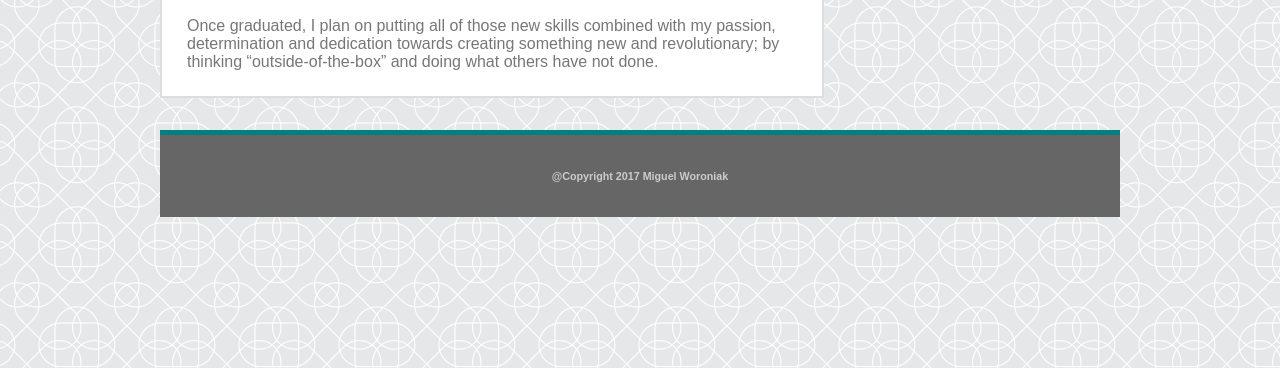
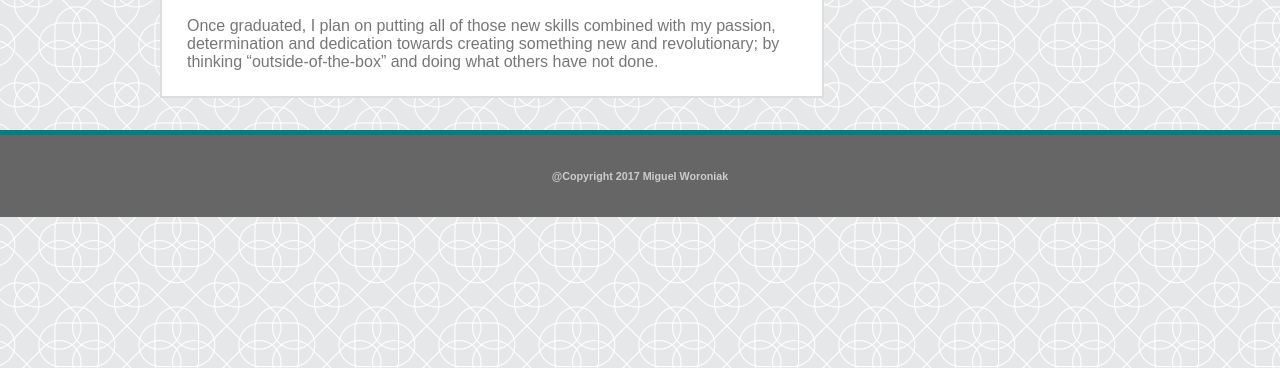
Before and after one commit to miguelaw/Basic-Portfolio, a plain HTML site: page index.html in a window 1280 px wide. Shown: the part 432-800 px from the top of the page. Drawn offline with Linux system fonts and the light colour scheme.

Commit message:
Update style.css
more css tweaks

```diff
--- a/assets/css/style.css
+++ b/assets/css/style.css
@@ -54,7 +54,7 @@ a:hover {
     border: 2px solid #777777;
 }
 
-#Header1, #main, body
+#Header1, #main
 {
 	width: 960px;
     margin: 0 auto;
```
